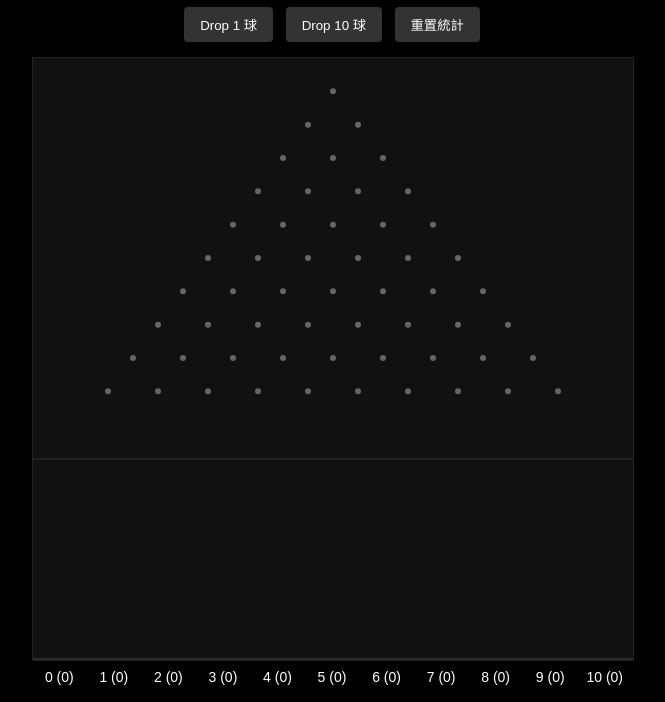
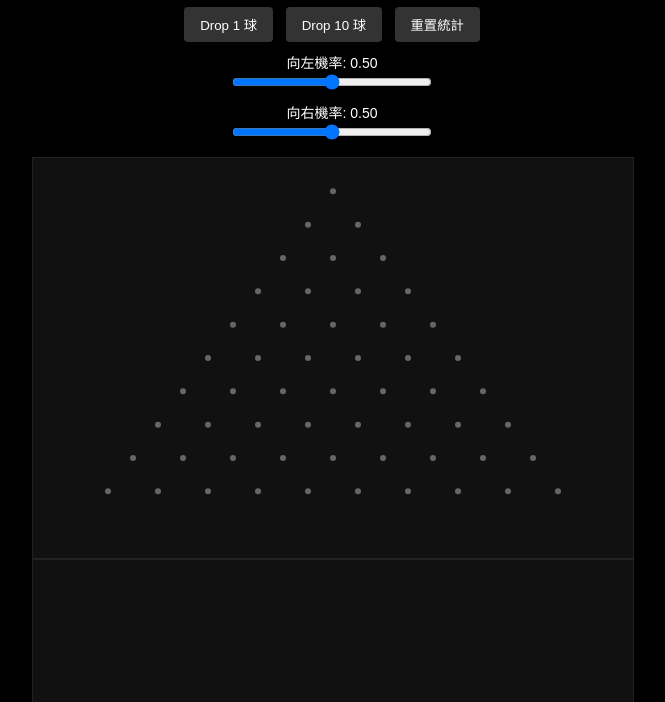
Before and after one commit to minhua89/galton-board, a plain HTML site: page index.html in a window 1280 px wide. Shown: the part 90-792 px from the top of the page, without its empty margins (308-973 px from the left). Drawn offline with Linux system fonts and the light colour scheme.

Commit message:
Add left/right slider feature

```diff
--- a/index.html
+++ b/index.html
@@ -28,6 +28,14 @@
       border-radius: 4px;
     }
     button:hover { background-color: #555; }
+    .slider-group {
+      margin: 10px 0;
+      font-size: 14px;
+    }
+    .slider-group input {
+      width: 200px;
+      vertical-align: middle;
+    }
     canvas {
       background-color: #111;
       display: block;
@@ -81,15 +89,26 @@
       <button id="dropOne">Drop 1 球</button>
       <button id="dropTen">Drop 10 球</button>
       <button id="reset">重置統計</button>
+
+      <!-- 新增滑桿 -->
+      <div class="slider-group">
+        <label>向左機率: <span id="leftVal">0.50</span></label><br>
+        <input type="range" id="leftProb" min="0" max="1" step="0.01" value="0.5">
+      </div>
+      <div class="slider-group">
+        <label>向右機率: <span id="rightVal">0.50</span></label><br>
+        <input type="range" id="rightProb" min="0" max="1" step="0.01" value="0.5">
+      </div>
     </div>
+
     <canvas id="board" width="600" height="400"></canvas>
     <canvas id="histogram" width="600" height="200"></canvas>
     <div id="binLabels"></div>
-    <!-- 統計數據區 -->
+
     <div id="stats">
       總球數: 0   平均槽位: 0.00   變異數: 0.00
     </div>
-    <!-- 機率對照表 -->
+
     <table id="probTable">
       <thead>
         <tr>
@@ -104,17 +123,17 @@
 
   <script>
     const rows = 10, bins = rows + 1;
-    const board = document.getElementById('board'),
-          bc    = board.getContext('2d');
-    const hist  = document.getElementById('histogram'),
-          hc    = hist.getContext('2d');
+    const board = document.getElementById('board'), bc = board.getContext('2d');
+    const hist  = document.getElementById('histogram'), hc = hist.getContext('2d');
 
-    // 紀錄所有球的路徑與落點計數
+    // 參數與狀態
+    let leftProb  = 0.5,   // 初始向左機率
+        rightProb = 0.5;   // 初始向右機率
     const persistedPaths = [];
     let binCounts = Array(bins).fill(0);
     let busy = false;
 
-    // 建立洞口標籤
+    // 建立槽位標籤
     const binLabels = document.getElementById('binLabels');
     for (let i = 0; i < bins; i++) {
       const d = document.createElement('div');
@@ -124,40 +143,57 @@
       binLabels.appendChild(d);
     }
 
-    // 統計與機率表 DOM
+    // 統計 & 機率表節點
     const statsDiv = document.getElementById('stats');
     const probBody = document.querySelector('#probTable tbody');
 
-    // 參數
+    // 滑桿節點
+    const leftSlider  = document.getElementById('leftProb');
+    const rightSlider = document.getElementById('rightProb');
+    const leftValEl   = document.getElementById('leftVal');
+    const rightValEl  = document.getElementById('rightVal');
+
+    // 同步滑桿與顯示
+    function syncSliders(changed) {
+      if (changed === 'left') {
+        leftProb = parseFloat(leftSlider.value);
+        rightProb = +(1 - leftProb).toFixed(2);
+        rightSlider.value = rightProb;
+      } else {
+        rightProb = parseFloat(rightSlider.value);
+        leftProb = +(1 - rightProb).toFixed(2);
+        leftSlider.value = leftProb;
+      }
+      leftValEl.innerText = leftProb.toFixed(2);
+      rightValEl.innerText = rightProb.toFixed(2);
+    }
+    leftSlider.addEventListener('input', ()=> syncSliders('left'));
+    rightSlider.addEventListener('input', ()=> syncSliders('right'));
+
+    // 畫釘子 + 歷史虛線
     const pegRadius = 3;
     const pegDX = board.width / (rows + 2);
     const pegDY = board.height / (rows + 2);
-
-    // 工具：計算組合數
-    function factorial(n){ return n <= 1 ? 1 : n * factorial(n-1); }
-    function comb(n,k){ return factorial(n) / (factorial(k)*factorial(n-k)); }
-
-    // 畫釘子 + 歷史虛線軌跡
     function clearBoard() {
-      bc.clearRect(0, 0, board.width, board.height);
+      bc.clearRect(0,0,board.width,board.height);
       // 釘子
       bc.fillStyle = '#666';
-      for (let r = 0; r < rows; r++) {
-        const y = pegDY + r * pegDY;
-        for (let j = 0; j <= r; j++) {
+      for (let r=0; r<rows; r++){
+        const y = pegDY + r*pegDY;
+        for (let j=0; j<=r; j++){
           const x = board.width/2 - r*pegDX/2 + j*pegDX;
           bc.beginPath();
-          bc.arc(x, y, pegRadius, 0, Math.PI*2);
+          bc.arc(x,y,pegRadius,0,Math.PI*2);
           bc.fill();
         }
       }
-      // 歷史虛線軌跡
+      // 歷史虛線
       bc.setLineDash([5,5]);
       bc.strokeStyle = '#fff';
       for (const path of persistedPaths) {
         bc.beginPath();
         bc.moveTo(path[0].x, path[0].y);
-        for (let p of path) bc.lineTo(p.x, p.y);
+        for (const p of path) bc.lineTo(p.x,p.y);
         bc.stroke();
       }
       bc.setLineDash([]);
@@ -165,39 +201,35 @@
 
     // 畫直方圖
     function drawHistogram() {
-      hc.clearRect(0, 0, hist.width, hist.height);
-      const maxC = Math.max(...binCounts, 1);
+      hc.clearRect(0,0,hist.width,hist.height);
+      const maxC = Math.max(...binCounts,1);
       const w = hist.width / bins;
       hc.fillStyle = '#0ff';
-      for (let i = 0; i < bins; i++) {
-        const h = (binCounts[i] / maxC) * (hist.height - 20);
-        hc.fillRect(i*w + w*0.1, hist.height - h, w*0.8, h);
+      for (let i=0; i<bins; i++){
+        const h = binCounts[i]/maxC * (hist.height-20);
+        hc.fillRect(i*w+0.1*w, hist.height-h, 0.8*w, h);
       }
       hc.strokeStyle = '#444';
       hc.beginPath();
-      hc.moveTo(0, hist.height-1);
-      hc.lineTo(hist.width, hist.height-1);
+      hc.moveTo(0,hist.height-1);
+      hc.lineTo(hist.width,hist.height-1);
       hc.stroke();
     }
 
     // 更新統計與機率表
+    function factorial(n){ return n<=1?1:n*factorial(n-1) }
+    function comb(n,k){ return factorial(n)/(factorial(k)*factorial(n-k)); }
     function updateStats() {
       const total = binCounts.reduce((a,b)=>a+b,0);
-      const mean = total
-        ? binCounts.reduce((s,c,i)=> s + i*c, 0) / total
-        : 0;
-      const variance = total
-        ? binCounts.reduce((s,c,i)=> s + ((i-mean)**2)*c, 0) / total
-        : 0;
-
+      const mean = total ? binCounts.reduce((s,c,i)=>s+i*c,0)/total : 0;
+      const variance = total ? binCounts.reduce((s,c,i)=>s+((i-mean)**2)*c,0)/total : 0;
       statsDiv.innerText =
         `總球數: ${total}   平均槽位: ${mean.toFixed(2)}   變異數: ${variance.toFixed(2)}`;
 
-      // 重建機率表
       probBody.innerHTML = '';
-      for (let k = 0; k < bins; k++) {
-        const pTheo = comb(rows, k) / Math.pow(2, rows);
-        const pAct  = total ? binCounts[k] / total : 0;
+      for (let k=0; k<bins; k++){
+        const pTheo = comb(rows,k)/2**rows;
+        const pAct  = total ? binCounts[k]/total : 0;
         const tr = document.createElement('tr');
         tr.innerHTML = `
           <td>${k}</td>
@@ -215,38 +247,37 @@
       setTimeout(() => lbl.classList.remove('flash'), 500);
     }
 
-    // 模擬一顆球落下
+    // 單球動畫
     function simulate(duration, onDone) {
-      // 計算路徑點
       const path = [];
       let x = board.width/2, y = pegDY/2;
       path.push({x,y});
-      for (let r = 0; r < rows; r++) {
+      for (let r=0; r<rows; r++){
         y += pegDY;
-        x += (Math.random()<0.5 ? -1 : 1)*(pegDX/2);
+        // 用 slider 決定左右
+        if (Math.random() < rightProb) x += pegDX/2;
+        else                       x -= pegDX/2;
         path.push({x,y});
       }
       const idx = Math.round((x - (board.width/2 - rows*pegDX/2)) / pegDX);
       const finalX = (board.width/2 - rows*pegDX/2) + idx*pegDX;
-      path.push({ x: finalX, y: board.height - 10 });
+      path.push({x:finalX, y:board.height-10});
 
-      const steps = path.length;
-      const interval = duration / steps;
+      const steps   = path.length;
+      const interval= duration/steps;
       let step = 0;
 
-      const timer = setInterval(() => {
+      const timer = setInterval(()=>{
         clearBoard();
-
-        // 畫當前虛線
+        // 當前虛線
         bc.setLineDash([5,5]);
         bc.strokeStyle = '#fff';
         bc.beginPath();
-        bc.moveTo(path[0].x, path[0].y);
-        for (let i = 1; i <= step; i++) bc.lineTo(path[i].x, path[i].y);
+        bc.moveTo(path[0].x,path[0].y);
+        for (let i=1; i<=step; i++) bc.lineTo(path[i].x,path[i].y);
         bc.stroke();
         bc.setLineDash([]);
-
-        // 畫紅球
+        // 紅球
         const {x:bx,y:by} = path[step];
         bc.fillStyle = '#f00';
         bc.beginPath();
@@ -257,8 +288,7 @@
         if (step >= steps) {
           clearInterval(timer);
           persistedPaths.push(path);
-          // 更新計數
-          const k = Math.min(Math.max(idx,0), bins-1);
+          const k = Math.min(Math.max(idx,0),bins-1);
           binCounts[k]++;
           document.querySelector(`.bin[data-bin="${k}"]`)
                   .innerText = `${k} (${binCounts[k]})`;
@@ -272,28 +302,26 @@
     }
 
     // 綁定按鈕
-    document.getElementById('dropOne').onclick = () => {
-      if (busy) return;
-      busy = true;
+    document.getElementById('dropOne').onclick = ()=>{
+      if (busy) return; busy = true;
       simulate(1000);
     };
-    document.getElementById('dropTen').onclick = () => {
-      if (busy) return;
-      busy = true;
-      let cnt = 0;
-      (function next() {
-        simulate(500, () => {
-          if (++cnt < 10) next();
+    document.getElementById('dropTen').onclick = ()=>{
+      if (busy) return; busy = true;
+      let cnt=0;
+      (function next(){
+        simulate(500, ()=>{
+          if (++cnt<10) next();
         });
       })();
     };
-    document.getElementById('reset').onclick = () => {
+    document.getElementById('reset').onclick = ()=>{
       if (busy) return;
-      persistedPaths.length = 0;
+      persistedPaths.length=0;
       binCounts.fill(0);
-      document.querySelectorAll('.bin').forEach(lbl => {
-        const k = lbl.dataset.bin;
-        lbl.innerText = `${k} (0)`;
+      document.querySelectorAll('.bin').forEach(lbl=>{
+        const k=lbl.dataset.bin;
+        lbl.innerText=`${k} (0)`;
       });
       clearBoard();
       drawHistogram();
@@ -301,6 +329,7 @@
     };
 
     // 初始繪製
+    syncSliders();  // 初始化 slider 顯示
     clearBoard();
     drawHistogram();
     updateStats();
```
